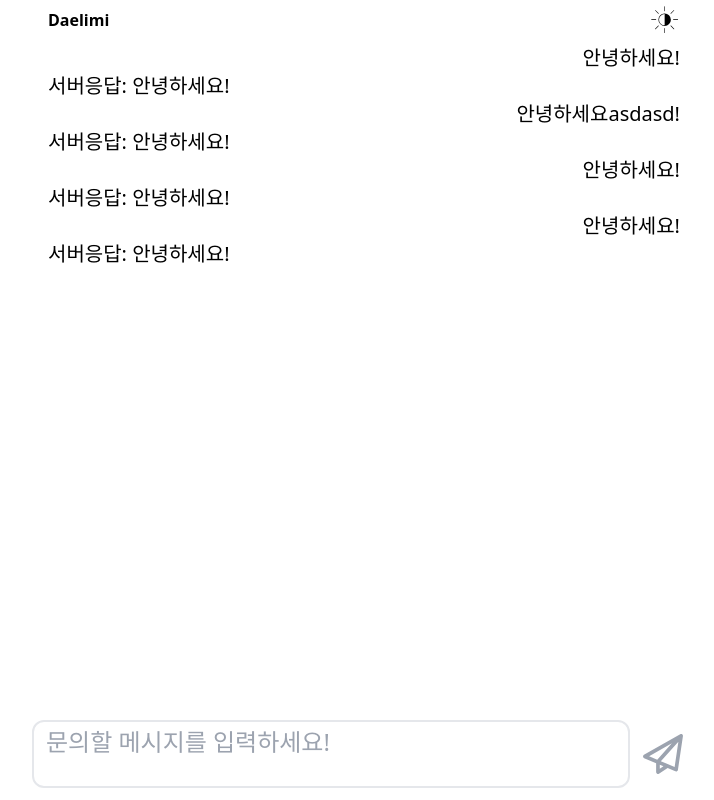
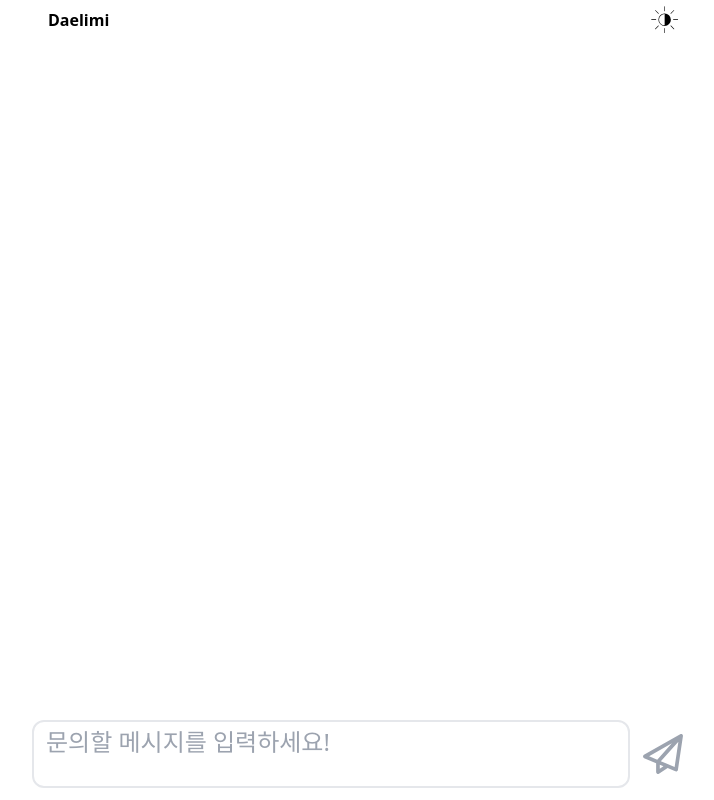
Before and after one commit to SOPLAY/Daelimi, a Next.js app: page / in a window 1280 px wide. Shown: the whole page, without its empty margins (276-990 px from the left). Built offline with nearby package versions, Linux system fonts and the light colour scheme.

Commit message:
[ global state - ChatLogs Atom ADD]  Make chatLogsAtom with recoil, add scroll-smooth in html-class 전역 상태 채팅 로그 추가 및 적용

```diff
--- a/components/InputMessageBox.js
+++ b/components/InputMessageBox.js
@@ -1,14 +1,49 @@
-import { useState } from "react";
+import axios from "axios";
+import { useState, useEffect } from "react";
+import { useRecoilState } from "recoil";
+import { chatLogsAtom } from "../core/atom/atomChatLogs";
 
 import SendSvg from "./svg/sendSvg";
 export default function MessageBox() {
-  const onClick = () => {
-    !inputValue
-      ? alert("메시지를 입력해주세요")
-      : console.log(`입력 값 : ${inputValue}`);
+  const [inputValue, setInputValue] = useState("");
+
+  const [chatLog, setChatLog] = useRecoilState(chatLogsAtom);
+  const [apiRes, setApiRes] = useState("");
+  function funcSetChatLog(user = true, message) {
+    setChatLog([
+      ...chatLog,
+      {
+        message: message,
+        user: user,
+        time: new Date().toLocaleTimeString().split(":").slice(0, 2).join(":"),
+      },
+    ]);
+    //만약 서버의 응답일 경우 apiRes를 초기화 한다.
+    user || setApiRes("");
+  }
+  useEffect(() => {
+    apiRes && funcSetChatLog(false, apiRes);
+    // eslint-disable-next-line react-hooks/exhaustive-deps
+  }, [apiRes]);
+  const onClick = async () => {
+    !inputValue && alert("메시지를 입력해주세요");
+
+    //채팅로그 추가
+    funcSetChatLog(true, inputValue);
+
+    let body = {
+      isFilter: "0",
+      message: inputValue,
+    };
+    //api post 요청
+    await axios
+      .post("./api/server", body)
+      //포스트 받은 값을 apiRes의 값으로 지정한다.
+      .then((res) => setApiRes(res.data.answer));
+
     setInputValue("");
   };
-  const [inputValue, setInputValue] = useState("");
+
   return (
     <div className="inpoutMessageBoxContainer h-[10%]">
       <div className="h-full flex px-1 pb-3">
--- /dev/null
+++ b/core/atom/atomChatLogs.js
@@ -0,0 +1,6 @@
+import { atom } from "recoil";
+
+export const chatLogsAtom = atom({
+  key: "chatLogs",
+  default: [],
+});
--- a/pages/_app.js
+++ b/pages/_app.js
@@ -1,4 +1,5 @@
 import { useEffect, useState } from "react";
+import { RecoilRoot } from "recoil";
 import Header from "../components/Header";
 import Splash from "../components/Splash";
 import "../styles/globals.scss";
@@ -14,6 +15,7 @@ function MyApp({ Component, pageProps }) {
     lodingSplash &&
       setTimeout(() => {
         setLodingSplash(false);
+        document.documentElement.classList.add("scroll-smooth");
       }, 1000);
   }, [lodingSplash]);
   return lodingSplash ? (
@@ -22,7 +24,9 @@ function MyApp({ Component, pageProps }) {
     <div className=" h-full w-full dark:bg-neutral-800 duration-500 ">
       <div className=" h-full mx-auto max-w-2xl box-content ">
         <Header HeaderTitle={"Daelimi"} />
-        <Component {...pageProps} />
+        <RecoilRoot>
+          <Component {...pageProps} />
+        </RecoilRoot>
       </div>
     </div>
   );
--- a/pages/index.js
+++ b/pages/index.js
@@ -1,20 +1,15 @@
 // import SendMessage from "../components/SendMessage";
+import { useRecoilValue } from "recoil";
 import MessageBox from "../components/InputMessageBox";
-let chatlog = [
-  { user: true, message: "안녕하세요!" },
-  { user: false, message: "서버응답: 안녕하세요!" },
-  { user: true, message: "안녕하세요asdasd!" },
-  { user: false, message: "서버응답: 안녕하세요!" },
-  { user: true, message: "안녕하세요!" },
-  { user: false, message: "서버응답: 안녕하세요!" },
-  { user: true, message: "안녕하세요!" },
-  { user: false, message: "서버응답: 안녕하세요!" },
-];
+import { chatLogsAtom } from "../core/atom/atomChatLogs";
 export default function Home() {
+  let chatlog = useRecoilValue(chatLogsAtom);
   return (
     <>
-      <div className=" chatLogContainer h-[85%] pt-1">
-        <div className="px-5">
+      <div className=" chatLogContainer justify-center h-[85%] pt-1 pb-4 ">
+        {/* 오버플로 발생시 아래 메시지 고정 및 정렬 */}
+        <div className="flex flex-col-reverse overflow-auto h-full">
+          <div className="px-5 ">
             {chatlog.map((value, index) => (
               <div
                 key={index}
@@ -26,9 +21,7 @@ export default function Home() {
               </div>
             ))}
           </div>
-        {/* {chatlog.map((value, index) => (
-          <SendMessage key={index} message={value.message} user={value.user} />
-        ))} */}
+        </div>
       </div>
       <MessageBox />
     </>
```
Lines whose indentation alone changed are shown as unchanged.
